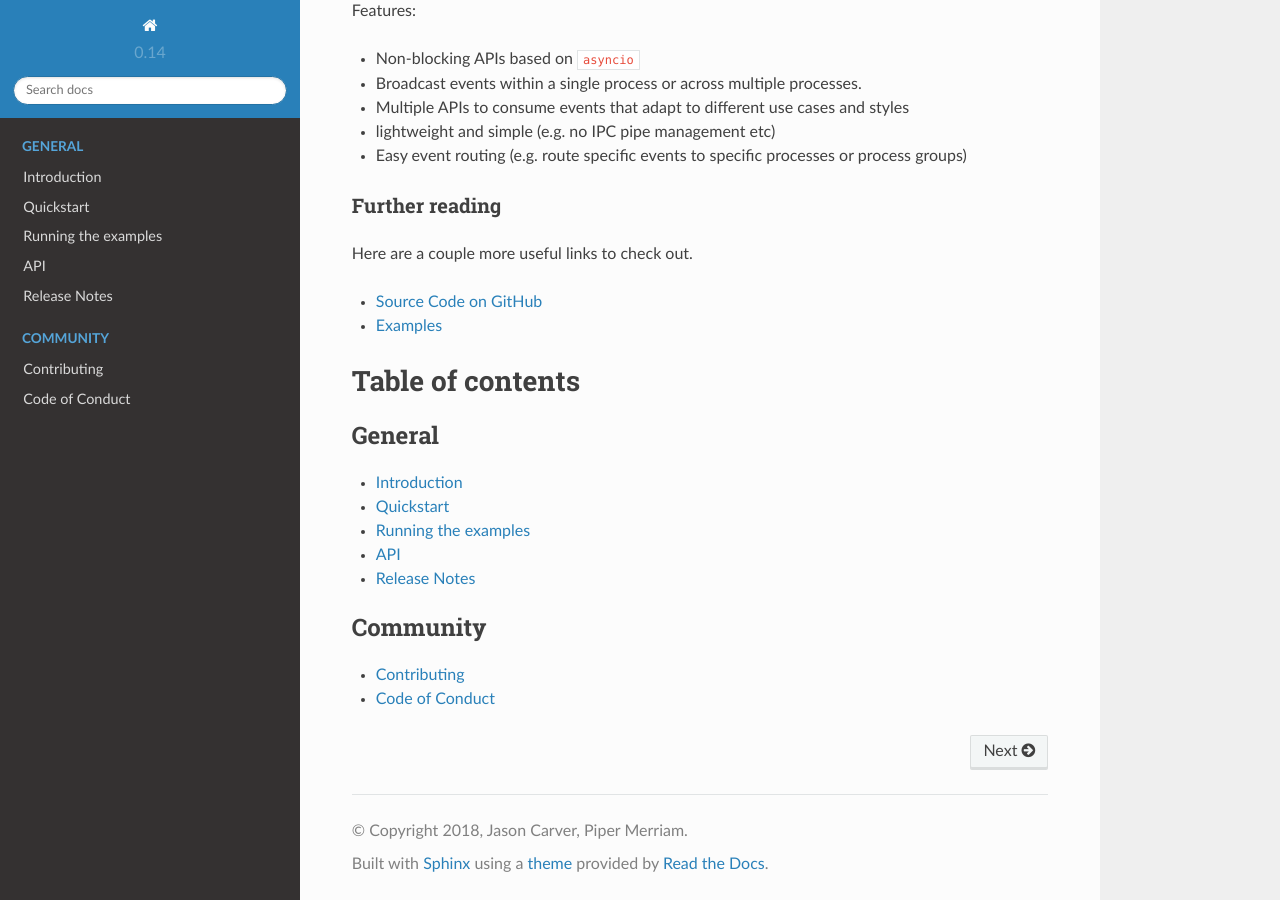
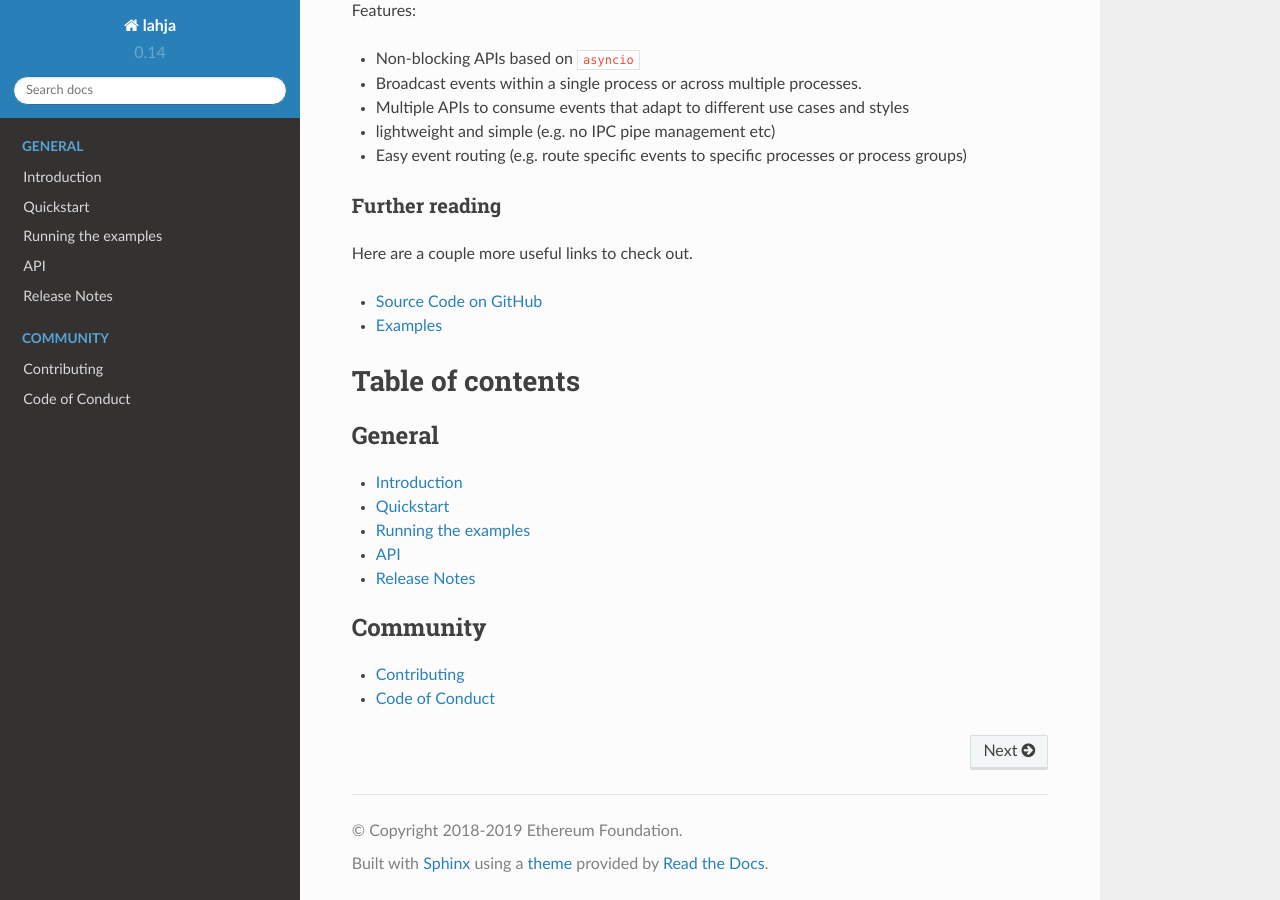
Before and after one commit to ethereum/lahja, a Sphinx documentation site: the page built from docs/index.rst, in a window 1280 px wide and 900 px high, scrolled down 536 px. Built offline with Sphinx 7.4.7 and the Read the Docs theme 2.0.0, drawn with Linux system fonts in a browser that asks for light colours.

```diff
--- a/docs/conf.py
+++ b/docs/conf.py
@@ -1,6 +1,6 @@
 # -*- coding: utf-8 -*-
 #
-# <PROJECT_NAME> documentation build configuration file, created by
+# lahja documentation build configuration file, created by
 # sphinx-quickstart on Thu Oct 16 20:43:24 2014.
 #
 # This file is execfile()d with the current directory set to its
@@ -55,8 +55,8 @@ source_suffix = '.rst'
 master_doc = 'index'
 
 # General information about the project.
-project = '<PROJECT_NAME>'
-copyright = '2018, Jason Carver, Piper Merriam'
+project = 'lahja'
+copyright = '2018-2019 Ethereum Foundation'
 
 __version__ = setup_version
 # The version info for the project you're documenting, acts as replacement for
@@ -214,8 +214,7 @@ latex_elements = {
 # (source start file, target name, title,
 #  author, documentclass [howto, manual, or own class]).
 latex_documents = [
-  ('index', 'lahja.tex', '<PROJECT_NAME> Documentation',
-   'Jason Carver', 'manual'),
+  ('index', 'lahja.tex', 'lahja Documentation', 'manual'),
 ]
 
 # The name of an image file (relative to this directory) to place at the top of
@@ -244,8 +243,7 @@ latex_documents = [
 # One entry per manual page. List of tuples
 # (source start file, name, description, authors, manual section).
 man_pages = [
-    ('index', 'lahja', '<PROJECT_NAME> Documentation',
-     ['Jason Carver'], 1)
+    ('index', 'lahja', 'lahja Documentation', 1)
 ]
 
 # If true, show URL addresses after external links.
@@ -258,8 +256,8 @@ man_pages = [
 # (source start file, target name, title, author,
 #  dir menu entry, description, category)
 texinfo_documents = [
-  ('index', '<PROJECT_NAME>', '<PROJECT_NAME> Documentation',
-   'Jason Carver', '<PROJECT_NAME>', '<SHORT_DESCRIPTION>',
+  ('index', 'lahja', 'lahja Documentation', 'lahja',
+  'Lahja is a generic multi process event bus',
    'Miscellaneous'),
 ]
 
--- /dev/null
+++ b/newsfragments/150.doc.rst
@@ -0,0 +1 @@
+Fix wrong title in docs as well as wrong info in license.
```
Also changed, not shown: 2 other files.
